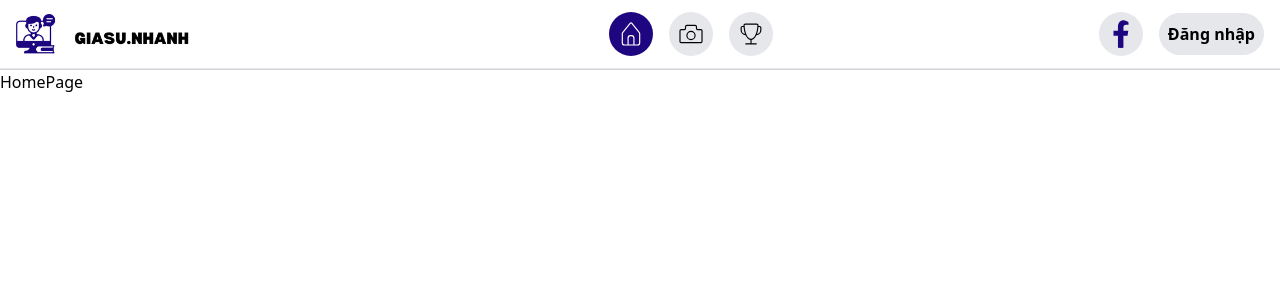
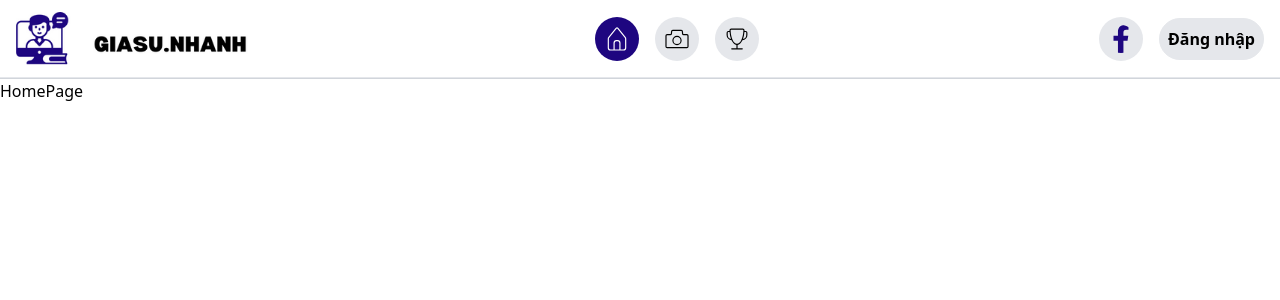
Before and after one commit to castel1999/ODTutor, a React (Vite) app: page / in a window 1280 px wide. Shown: the top 300 px of the page. Built offline with nearby package versions, Linux system fonts and the light colour scheme.

Commit message:
Update header logo

```diff
--- a/src/components/header/Header.jsx
+++ b/src/components/header/Header.jsx
@@ -25,10 +25,10 @@ const Header = () => {
           <img
             src={ODTutorLogo}
             alt="ODTutorLogo"
-            className=" w-[180px] object-cover cursor-pointer self-center "
+            className=" w-[240px] object-cover cursor-pointer self-center "
           />
         </Link>
-        <div className="flex gap-4 ml-[7%]">
+        <div className="flex gap-4">
           <NavLink
             to="/"
             className={({ isActive }) =>
--- a/src/components/header/Login.jsx
+++ b/src/components/header/Login.jsx
@@ -93,9 +93,9 @@ const Login = ({ onClose }) => {
             <input
               type="text"
               placeholder="Xác thực email"
-              className="flex-1 w-full px-4 py-2 border border-gray-300 rounded-lg mb-4 focus:outline-none"
+              className="flex-1 w-full px-4 py-2 border border-gray-300 rounded-l-lg mb-4 focus:outline-none"
             />
-            <button className="bg-blue px-4 py-2 border border-gray-300 rounded-lg mb-4 hover:opacity-90 text-white">
+            <button className="bg-blue px-4 py-2 border border-gray-300 rounded-r-lg mb-4 hover:opacity-90 text-white">
               Lấy mã
             </button>
           </div>
```
